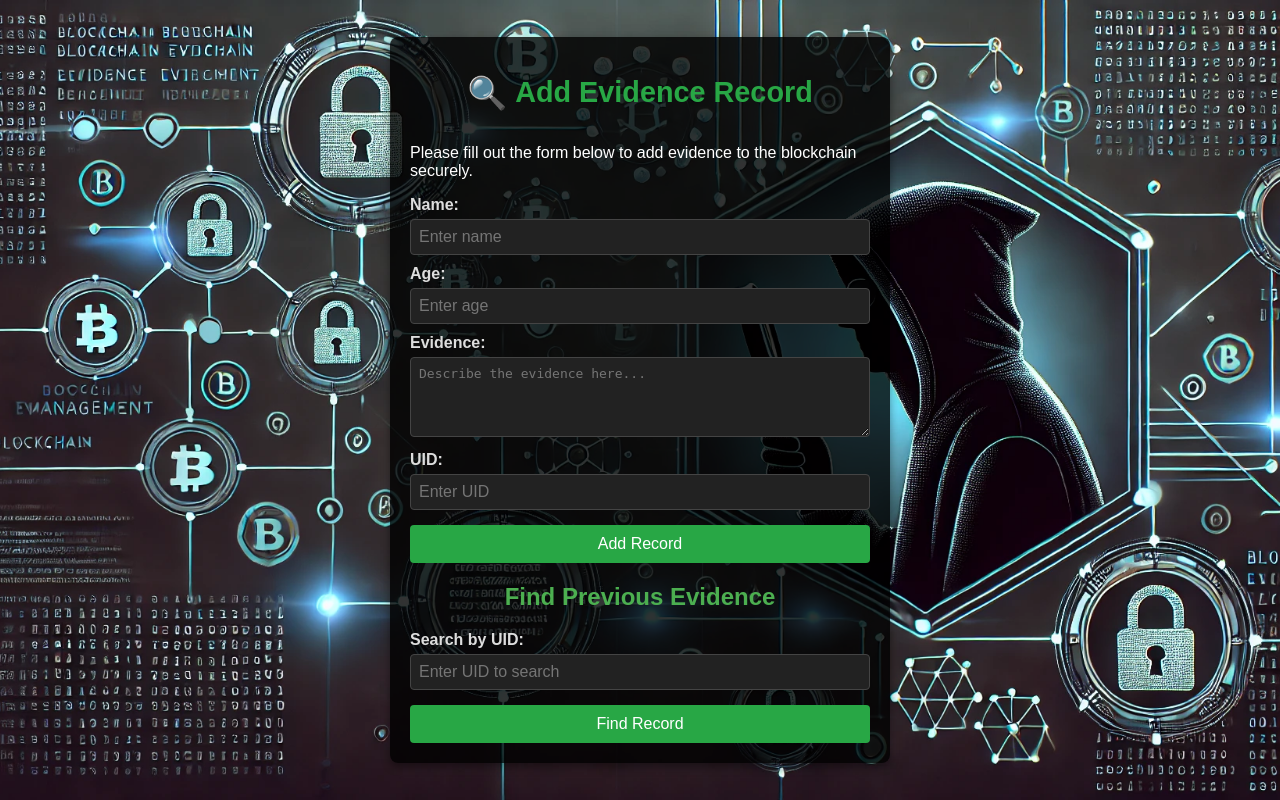
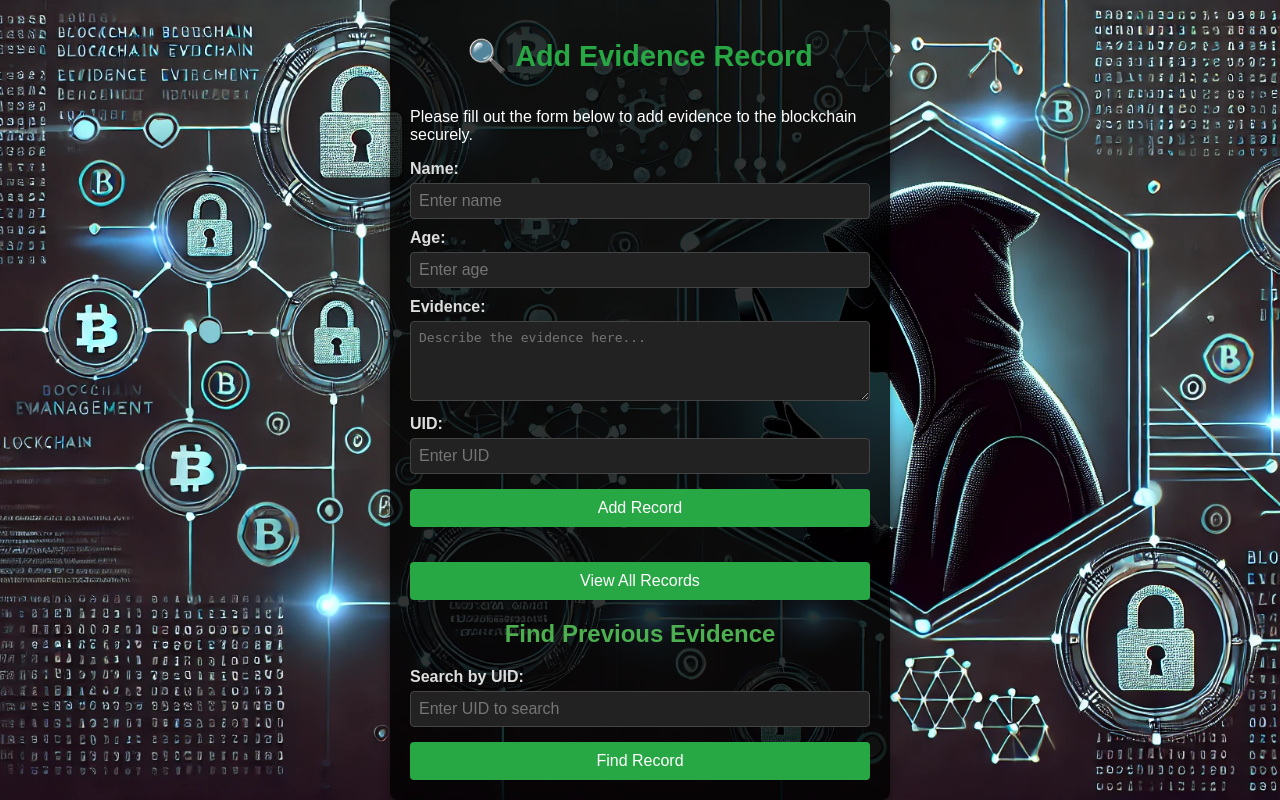
Before and after one commit to vaibhavk10/Blockchain-Evidence-System, a Flask app: page / in a window 1280 px wide. Run offline with Flask 3, Linux system fonts and the light colour scheme.

Commit message:
First Commit

```diff
--- a/templates/index.html
+++ b/templates/index.html
@@ -28,6 +28,9 @@
                 <input type="text" id="uid" name="uid" placeholder="Enter UID">
 
                 <button type="submit" class="btn">Add Record</button>
+                <div style="margin-top: 20px; text-align: center;">
+                    <a href="/view_blockchain" class="btn" style="background-color: #28a745; color: white; text-decoration: none;">View All Records</a>
+                </div>
             </form>
 
             <!-- Form to search for evidence by UID -->
@@ -36,6 +39,8 @@
                 <label for="search_uid">Search by UID:</label>
                 <input type="text" id="search_uid" name="search_uid" placeholder="Enter UID to search">
                 <button type="submit" class="btn">Find Record</button>
+
+
             </form>
 
             <!-- Display search result if a record is found -->
```
Lines whose indentation alone changed are shown as unchanged.
